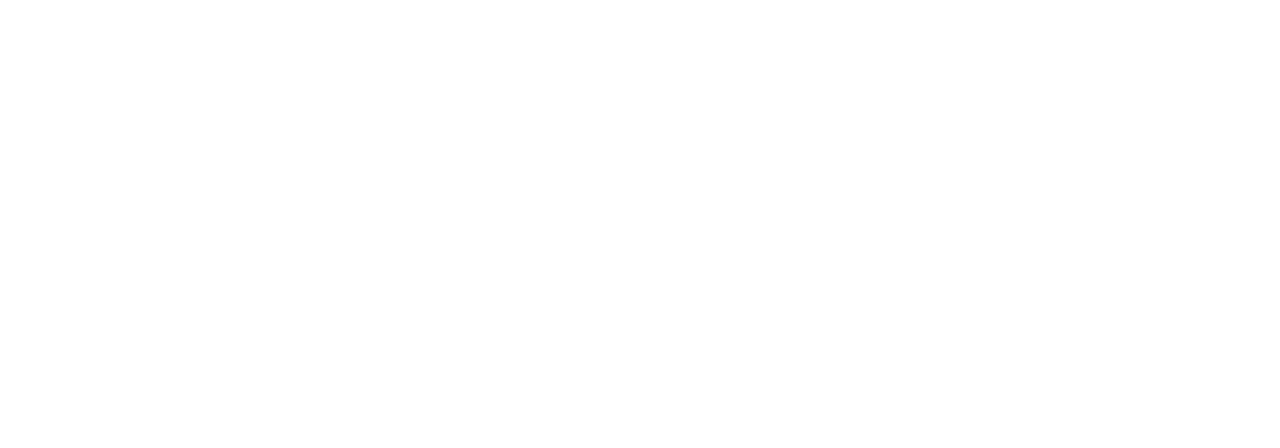
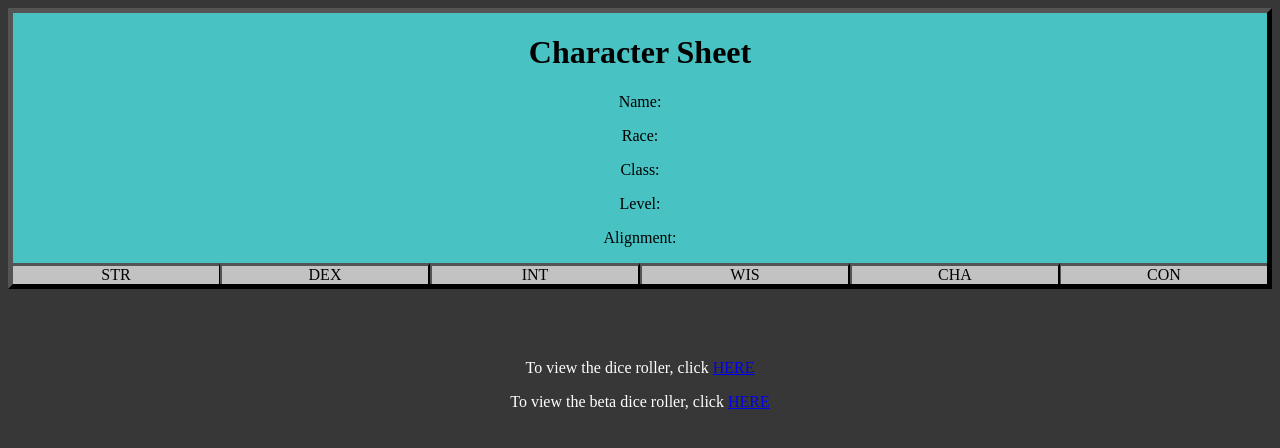
Before and after one commit to BWeddle/DiceRoller, a plain HTML site: page CharacterSheet.html in a window 1280 px wide. Drawn offline with Linux system fonts and the light colour scheme.

Commit message:
no major changes, just a commit on minor things

```diff
--- a/CharacterSheet.html
+++ b/CharacterSheet.html
@@ -0,0 +1,51 @@
+<!DOCTYPE html>
+<html>
+    <head>
+        <title>Character Sheet 1.0</title>
+        <link rel="icon" href="Assets/d20-logo.png">
+        <link rel="stylesheet" href="myStyleSheet.css">
+        <style>
+            .bigSix{
+                width: 16.6666666667%;
+                border-bottom: none;
+            }
+        </style>
+    </head>
+    <body>
+        <div class="titleDiv">
+            <h1>Character Sheet</h1>
+            <p id="charName">Name: </p>
+            <p id="charRace">Race: </p>
+            <p id="charClass">Class: </p>
+            <p id="charLevel">Level: </p>
+            <p id="charAlign">Alignment: </p>
+            <div class="row" style="column-count: 6;">
+                <div class="column left bigSix" style="border-left: none;">
+                    <label>STR</label>
+                </div>
+                <div class="column center bigSix">
+                    <label>DEX</label>
+                </div>
+                <div class="column center bigSix">
+                    <label>INT</label>
+                </div>
+                <div class="column center bigSix">
+                    <label>WIS</label>
+                </div>
+                <div class="column center bigSix">
+                    <label>CHA</label>
+                </div>
+                <div class="column right bigSix" style="border-right: none;">
+                    <label>CON</label>
+                </div>
+            </div>
+        </div>
+        <br>
+        <div></div>
+        <br>
+        <br>
+        <p style="text-align: center; color: white;">To view the dice roller, click <a href = index.html>HERE</a></p>
+        <p style="text-align: center; color: white;">To view the beta dice roller, click <a href = v1.html>HERE</a></p>
+    </body>
+
+</html>
--- a/myStyleSheet.css
+++ b/myStyleSheet.css
@@ -1,4 +1,7 @@
 
+body {
+    background-color: rgb(55, 55, 55);
+}
 .titleDiv {
     border: 5px outset black;
     background-color: rgb(72, 194, 194);
@@ -17,21 +20,18 @@
     border-top: 3px outset black;
     border-bottom: 3px outset black;
     border-right: 1px outset black;
-    width: 30%;
 }
 .center {
     border-left: 2px outset black;
     border-top: 3px outset black;
     border-bottom: 3px outset black;
     border-right: 2px outset black;
-    width: 20%;
 }
 .right {
     border-left: 1px outset black;
     border-top: 3px outset black;
     border-bottom: 3px outset black;
     border-right: 3px outset black;
-    width: 50%;
 }
 .line {
     margin-left:10px;
```
Also changed, not shown: index.html (+4 -4 lines), v1.html (+4 -1 lines).
